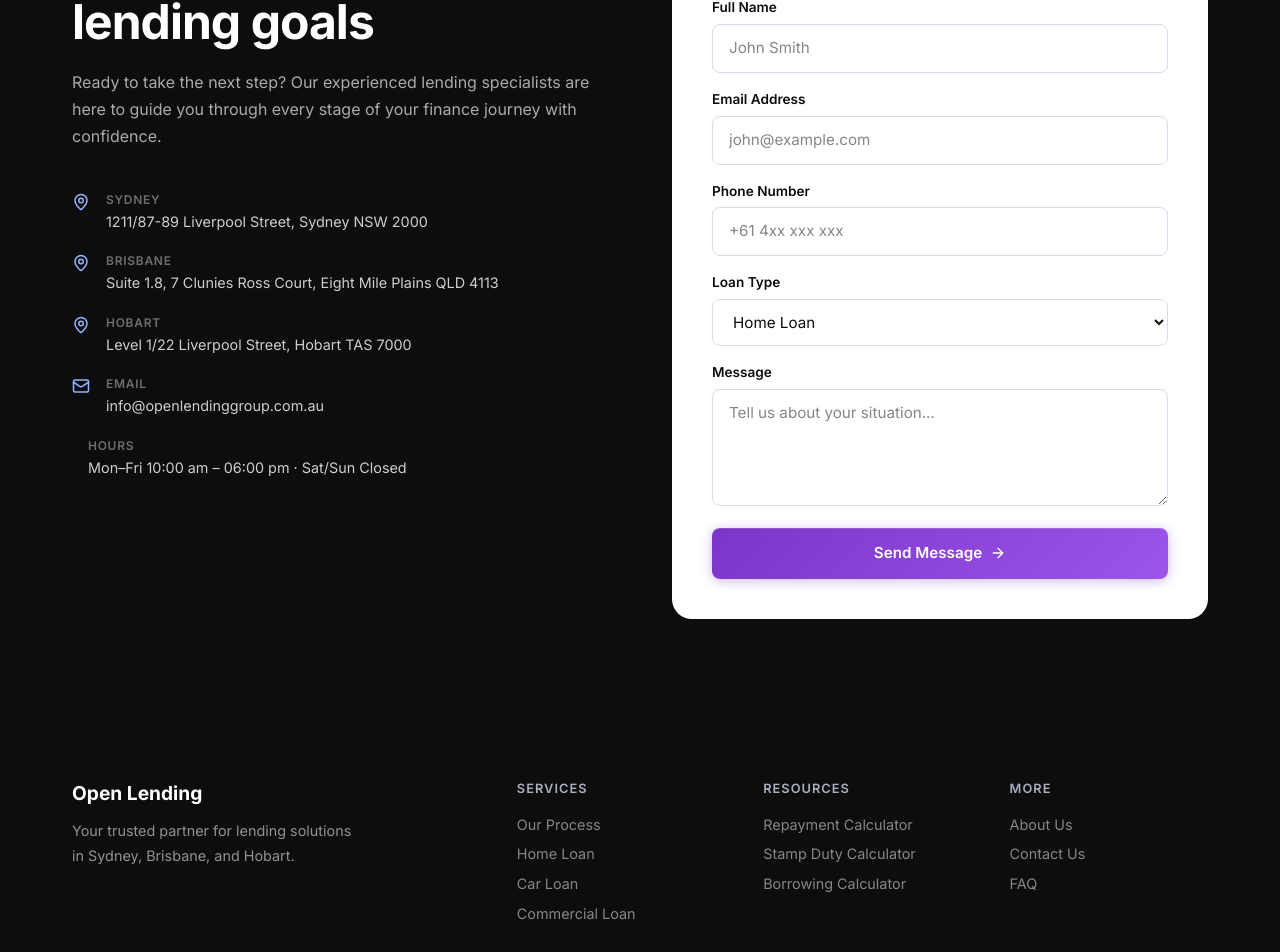
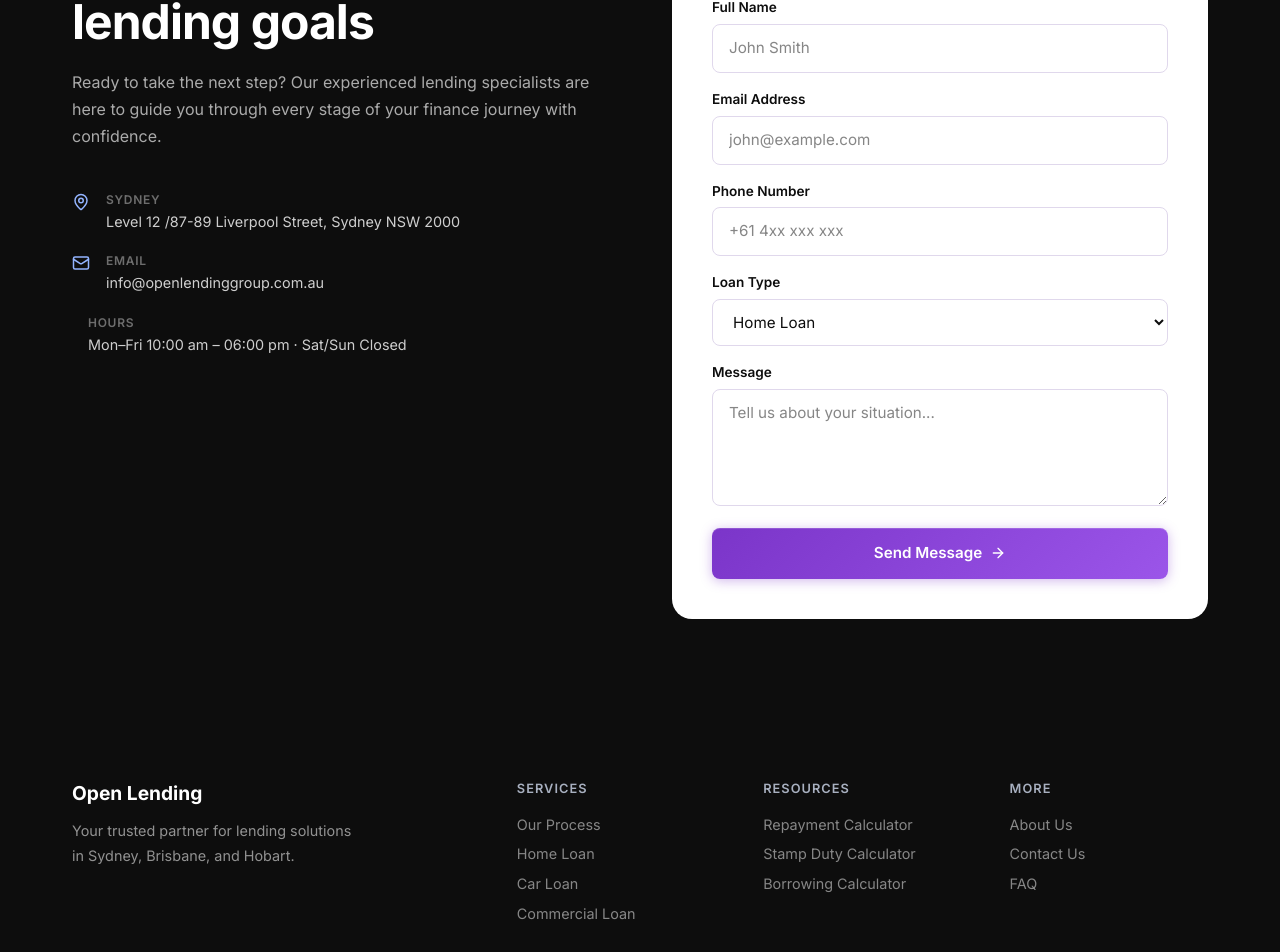
Before and after one commit to paulinejune06-dotcom/open-lending, a Next.js app: page / in a window 1280 px wide. Shown: the part 6998-7950 px from the top of the page. Built offline with nearby package versions, Linux system fonts and the light colour scheme.

Commit message:
change address

```diff
--- a/app/page.tsx
+++ b/app/page.tsx
@@ -623,17 +623,7 @@
             {
               icon: <MapPin size={18} />,
               label: 'Sydney',
-              val: '1211/87-89 Liverpool Street, Sydney NSW 2000',
-            },
-            {
-              icon: <MapPin size={18} />,
-              label: 'Brisbane',
-              val: 'Suite 1.8, 7 Clunies Ross Court, Eight Mile Plains QLD 4113',
-            },
-            {
-              icon: <MapPin size={18} />,
-              label: 'Hobart',
-              val: 'Level 1/22 Liverpool Street, Hobart TAS 7000',
+              val: 'Level 12 /87-89 Liverpool Street, Sydney NSW 2000',
             },
             {
               icon: <Mail size={18} />,
```
